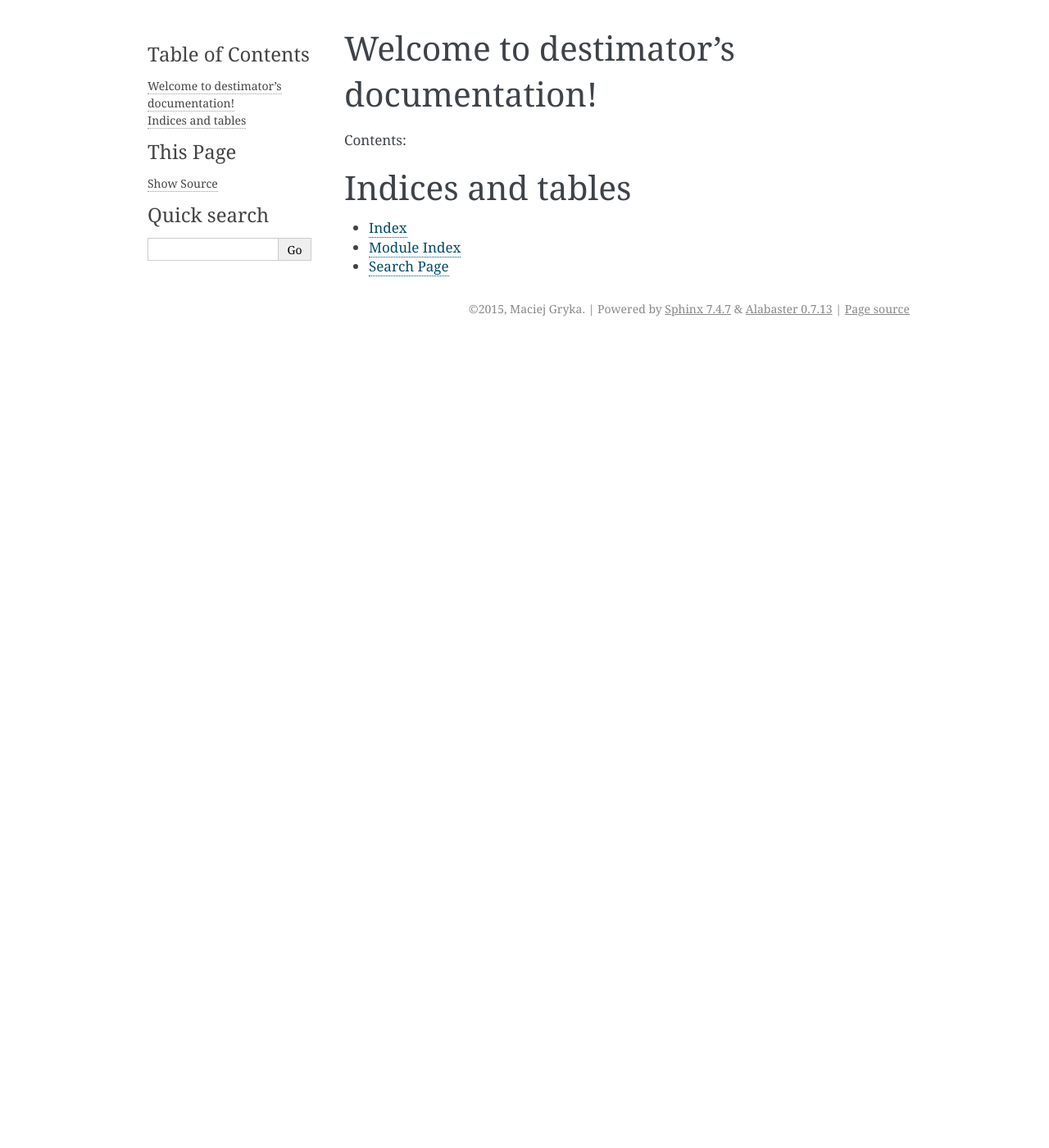
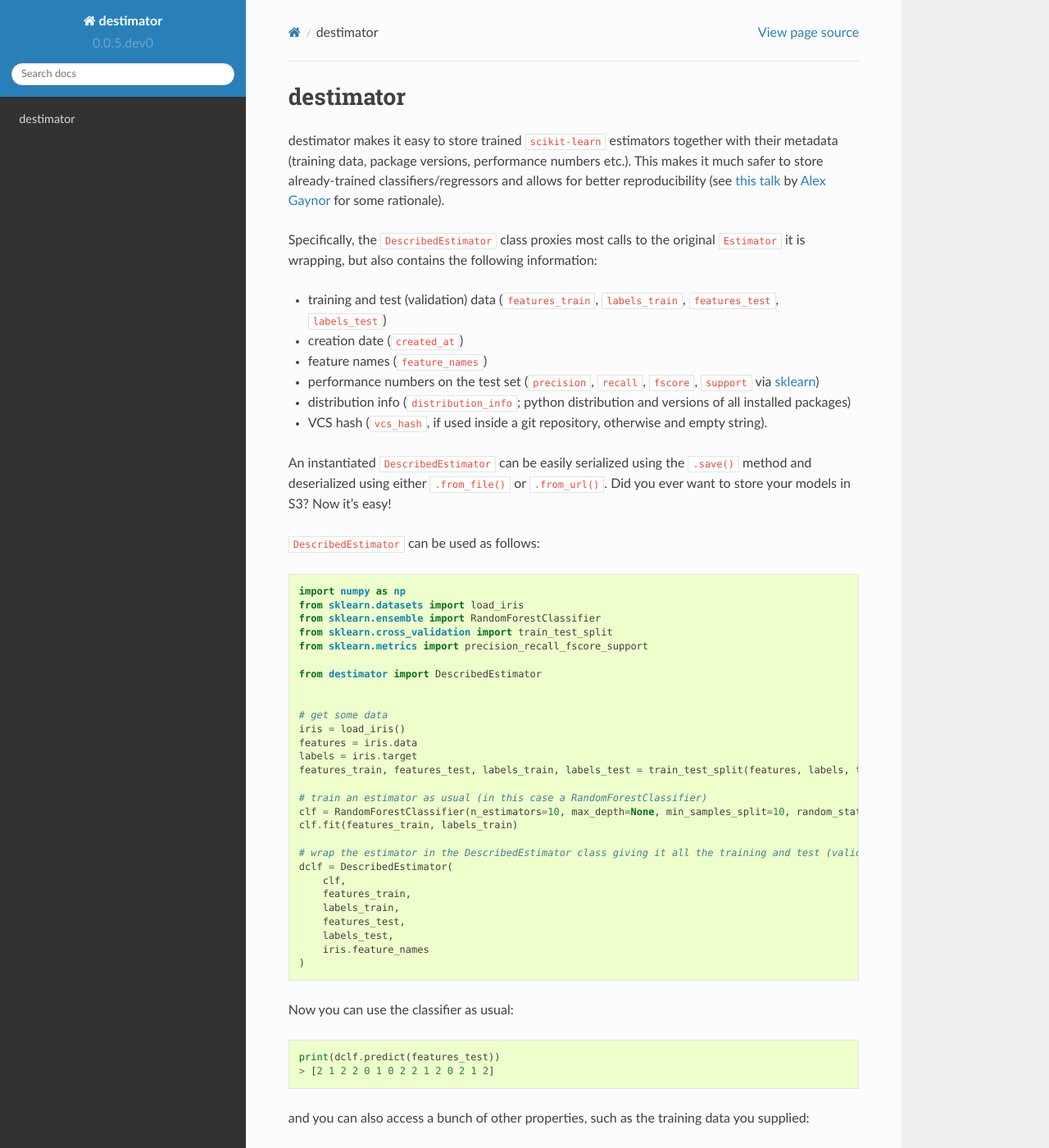
Before and after one commit to rainforestapp/destimator, a Sphinx documentation site: the page built from docs/index.rst, in a window 1280 px wide and 1400 px high. Shown: the whole window at 82% size. Built offline with Sphinx 7.4.7 and the Read the Docs theme 2.0.0, drawn with Linux system fonts in a browser that asks for light colours; some of the changed text lies outside the part shown.

Commit message:
fixed docs

```diff
--- a/README.rst
+++ b/README.rst
@@ -2,13 +2,14 @@
 destimator
 ==========
 
-destimator makes it easy to store trained ``scikit-learn`` estimators together with their metadata (training data, package versions, performance numbers etc.). This makes it much safer to store already-trained classifiers/regressors and allows for better reproducibility (see [this talk](https://www.youtube.com/watch?v=7KnfGDajDQw) by [Alex Gaynor](https://alexgaynor.net/) for some rationale).
+destimator makes it easy to store trained ``scikit-learn`` estimators together with their metadata (training data, package versions, performance numbers etc.). This makes it much safer to store already-trained classifiers/regressors and allows for better reproducibility (see `this talk <https://www.youtube.com/watch?v=7KnfGDajDQw>`_ by `Alex Gaynor <https://alexgaynor.net/>`_ for some rationale).
 
 Specifically, the ``DescribedEstimator`` class proxies most calls to the original ``Estimator`` it is wrapping, but also contains the following information:
+
 * training and test (validation) data (``features_train``, ``labels_train``, ``features_test``, ``labels_test``)
 * creation date (``created_at``)
 * feature names (``feature_names``)
-* performance numbers on the test set (``precision``, ``recall``, ``fscore``, ``support`` via [sklearn](http://scikit-learn.org/stable/modules/generated/sklearn.metrics.precision_recall_fscore_support.html))
+* performance numbers on the test set (``precision``, ``recall``, ``fscore``, ``support`` via `sklearn <http://scikit-learn.org/stable/modules/generated/sklearn.metrics.precision_recall_fscore_support.html>`_)
 * distribution info (``distribution_info``; python distribution and versions of all installed packages)
 * VCS hash (``vcs_hash``, if used inside a git repository, otherwise and empty string).
 
--- a/docs/conf.py
+++ b/docs/conf.py
@@ -13,9 +13,28 @@
 # All configuration values have a default; values that are commented out
 # serve to show the default.
 
+import os
+import re
 import sys
-import os
 import shlex
+import codecs
+
+import sphinx_rtd_theme
+
+# copied from setup.py
+def find_meta(meta):
+    """
+    Extract __*meta*__ from META_FILE.
+    """
+    with codecs.open(os.path.join('..', 'destimator', '__init__.py'), 'rb', 'utf-8') as meta_file:
+        meta_match = re.search(
+            r"^__{meta}__ = ['\"]([^'\"]*)['\"]".format(meta=meta),
+            meta_file.read(), re.M
+        )
+        if meta_match:
+            return meta_match.group(1)
+        raise RuntimeError('Unable to find __{meta}__ string.'.format(meta=meta))
+
 
 # If extensions (or modules to document with autodoc) are in another directory,
 # add these directories to sys.path here. If the directory is relative to the
@@ -43,14 +62,14 @@ templates_path = ['_templates']
 source_suffix = '.rst'
 
 # The encoding of source files.
-#source_encoding = 'utf-8-sig'
+source_encoding = 'utf-8-sig'
 
 # The master toctree document.
 master_doc = 'index'
 
 # General information about the project.
 project = 'destimator'
-copyright = '2015, Maciej Gryka'
+copyright = '2015, RainforestQA'
 author = 'Maciej Gryka'
 
 # The version info for the project you're documenting, acts as replacement for
@@ -58,9 +77,9 @@ author = 'Maciej Gryka'
 # built documents.
 #
 # The short X.Y version.
-version = '0.0.5'
+version = find_meta('version')
 # The full version, including alpha/beta/rc tags.
-release = '0.0.5'
+release = version
 
 # The language for content autogenerated by Sphinx. Refer to documentation
 # for a list of supported languages.
@@ -111,7 +130,7 @@ todo_include_todos = False
 
 # The theme to use for HTML and HTML Help pages.  See the documentation for
 # a list of builtin themes.
-html_theme = 'alabaster'
+html_theme = 'sphinx_rtd_theme'
 
 # Theme options are theme-specific and customize the look and feel of a theme
 # further.  For a list of options available for each theme, see the
@@ -119,7 +138,7 @@ html_theme = 'alabaster'
 #html_theme_options = {}
 
 # Add any paths that contain custom themes here, relative to this directory.
-#html_theme_path = []
+html_theme_path = [sphinx_rtd_theme.get_html_theme_path()]
 
 # The name for this set of Sphinx documents.  If None, it defaults to
 # "<project> v<release> documentation".
@@ -175,10 +194,10 @@ html_static_path = ['_static']
 #html_show_sourcelink = True
 
 # If true, "Created using Sphinx" is shown in the HTML footer. Default is True.
-#html_show_sphinx = True
+html_show_sphinx = False
 
 # If true, "(C) Copyright ..." is shown in the HTML footer. Default is True.
-#html_show_copyright = True
+html_show_copyright = True
 
 # If true, an OpenSearch description file will be output, and all pages will
 # contain a <link> tag referring to it.  The value of this option must be the
--- a/docs/index.rst
+++ b/docs/index.rst
@@ -3,19 +3,148 @@
    You can adapt this file completely to your liking, but it should at least
    contain the root `toctree` directive.
 
-Welcome to destimator's documentation!
-======================================
+destimator
+==========
 
-Contents:
+destimator makes it easy to store trained ``scikit-learn`` estimators together with their metadata (training data, package versions, performance numbers etc.). This makes it much safer to store already-trained classifiers/regressors and allows for better reproducibility (see `this talk <https://www.youtube.com/watch?v=7KnfGDajDQw>`_ by `Alex Gaynor <https://alexgaynor.net/>`_ for some rationale).
 
-.. toctree::
-   :maxdepth: 2
+Specifically, the ``DescribedEstimator`` class proxies most calls to the original ``Estimator`` it is wrapping, but also contains the following information:
+
+* training and test (validation) data (``features_train``, ``labels_train``, ``features_test``, ``labels_test``)
+* creation date (``created_at``)
+* feature names (``feature_names``)
+* performance numbers on the test set (``precision``, ``recall``, ``fscore``, ``support`` via `sklearn <http://scikit-learn.org/stable/modules/generated/sklearn.metrics.precision_recall_fscore_support.html>`_)
+* distribution info (``distribution_info``; python distribution and versions of all installed packages)
+* VCS hash (``vcs_hash``, if used inside a git repository, otherwise and empty string).
+
+An instantiated ``DescribedEstimator`` can be easily serialized using the ``.save()`` method and deserialized using either ``.from_file()`` or ``.from_url()``. Did you ever want to store your models in S3? Now it's easy!
+
+``DescribedEstimator`` can be used as follows:
+
+.. code-block:: python
+
+  import numpy as np
+  from sklearn.datasets import load_iris
+  from sklearn.ensemble import RandomForestClassifier
+  from sklearn.cross_validation import train_test_split
+  from sklearn.metrics import precision_recall_fscore_support
+
+  from destimator import DescribedEstimator
 
 
+  # get some data
+  iris = load_iris()
+  features = iris.data
+  labels = iris.target
+  features_train, features_test, labels_train, labels_test = train_test_split(features, labels, test_size=0.1)
 
-Indices and tables
-==================
+  # train an estimator as usual (in this case a RandomForestClassifier)
+  clf = RandomForestClassifier(n_estimators=10, max_depth=None, min_samples_split=10, random_state=0)
+  clf.fit(features_train, labels_train)
 
-* :ref:`genindex`
-* :ref:`modindex`
-* :ref:`search`
+  # wrap the estimator in the DescribedEstimator class giving it all the training and test (validation) data
+  dclf = DescribedEstimator(
+      clf,
+      features_train,
+      labels_train,
+      features_test,
+      labels_test,
+      iris.feature_names
+  )
+
+Now you can use the classifier as usual:
+
+.. code-block:: python
+
+  print(dclf.predict(features_test))
+  > [2 1 2 2 0 1 0 2 2 1 2 0 2 1 2]
+
+and you can also access a bunch of other properties, such as the training data you supplied:
+
+.. code-block:: python
+
+  print(dclf.feature_names)
+  > ['sepal length (cm)', 'sepal width (cm)', 'petal length (cm)', 'petal width (cm)']
+
+  print(dclf.features_test)
+  > [[ 6.3  2.8  5.1  1.5]
+     [ 5.6  3.   4.5  1.5]
+     [ 6.7  3.1  5.6  2.4]
+     [ 6.   2.7  5.1  1.6]
+     [ 4.9  3.1  1.5  0.1]
+     [ 6.2  2.2  4.5  1.5]
+     [ 4.7  3.2  1.6  0.2]
+     [ 6.9  3.1  5.1  2.3]
+     [ 7.7  2.6  6.9  2.3]
+     [ 5.8  2.6  4.   1.2]
+     [ 7.2  3.   5.8  1.6]
+     [ 5.4  3.7  1.5  0.2]
+     [ 7.2  3.2  6.   1.8]
+     [ 6.3  3.3  4.7  1.6]
+     [ 6.8  3.2  5.9  2.3]]
+
+  print(dclf.labels_test)
+  > [2 1 2 1 0 1 0 2 2 1 2 0 2 1 2]
+
+the performance numbers:
+
+.. code-block:: python
+
+  print('precision: %s' % (dclf.precision))
+  > precision: [1.0, 1.0, 0.875]
+
+  print('recall:    %s' % (dclf.recall))
+  > recall:    [1.0, 0.8, 1.0]
+
+  print('fscore:    %s' % (dclf.fscore))
+  > fscore:    [1.0, 0.888888888888889, 0.9333333333333333]
+
+  print('support:   %s' % (dclf.support))
+  > support:   [3, 5, 7]
+
+or information about the Python distribution used for training:
+
+.. code-block:: python
+
+  from pprint import pprint
+  pprint(dclf.distribution_info)
+
+  > {'packages': ['appnope==0.1.0',
+                  'decorator==4.0.4',
+                  'destimator==0.0.0.dev3',
+                  'gnureadline==6.3.3',
+                  'ipykernel==4.2.1',
+                  'ipython-genutils==0.1.0',
+                  'ipython==4.0.1',
+                  'ipywidgets==4.1.1',
+                  'jinja2==2.8',
+                  'jsonschema==2.5.1',
+                  'jupyter-client==4.1.1',
+                  'jupyter-console==4.0.3',
+                  'jupyter-core==4.0.6',
+                  'jupyter==1.0.0',
+                  'markupsafe==0.23',
+                  'mistune==0.7.1',
+                  'nbconvert==4.1.0',
+                  'nbformat==4.0.1',
+                  'notebook==4.0.6',
+                  'numpy==1.10.1',
+                  'path.py==8.1.2',
+                  'pexpect==4.0.1',
+                  'pickleshare==0.5',
+                  'pip==7.1.2',
+                  'ptyprocess==0.5',
+                  'pygments==2.0.2',
+                  'pyzmq==15.1.0',
+                  'qtconsole==4.1.1',
+                  'requests==2.8.1',
+                  'scikit-learn==0.17',
+                  'scipy==0.16.1',
+                  'setuptools==18.2',
+                  'simplegeneric==0.8.1',
+                  'terminado==0.5',
+                  'tornado==4.3',
+                  'traitlets==4.0.0',
+                  'wheel==0.24.0'],
+     'python': '3.5.0 (default, Sep 14 2015, 02:37:27) \n'
+               '[GCC 4.2.1 Compatible Apple LLVM 6.1.0 (clang-602.0.53)]'}
--- a/setup.py
+++ b/setup.py
@@ -36,6 +36,7 @@ EXTRAS_REQUIRE = {
         'check-manifest',
         'twine',
         'sphinx',
+        'sphinx_rtd_theme',
     ],
     'test': [
         'pytest',
```
